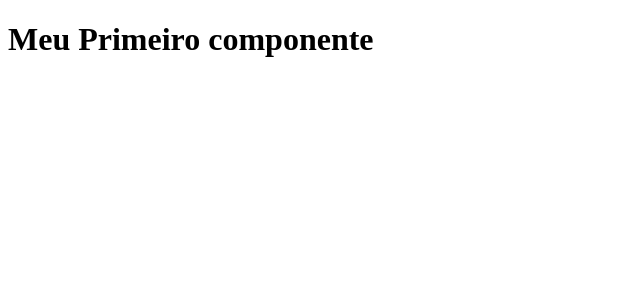
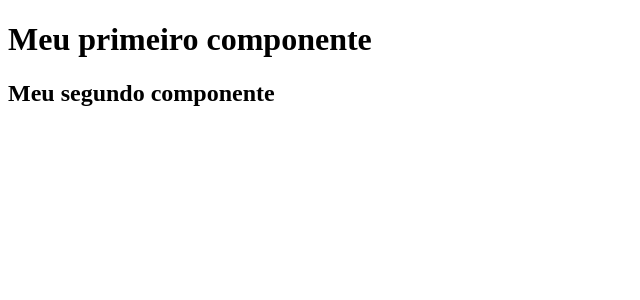
Before and after one commit to cauealb/full-stack, a React app in the folder React/: page / in a window 1280 px wide. Shown: the top 300 px of the page, without its empty margins (0-640 px from the left). Built offline with nearby package versions, Linux system fonts and the light colour scheme.

Commit message:
React Fragment

```diff
--- a/React/src/App.js
+++ b/React/src/App.js
@@ -1,7 +1,12 @@
 import React from "react"
 
 function App() {
-    return <h1>Meu Primeiro componente</h1>
+    return (
+        <>
+            <h1>Meu primeiro componente</h1>
+            <h2>Meu segundo componente</h2>
+        </>
+    )
 }
 
 export default App
```
